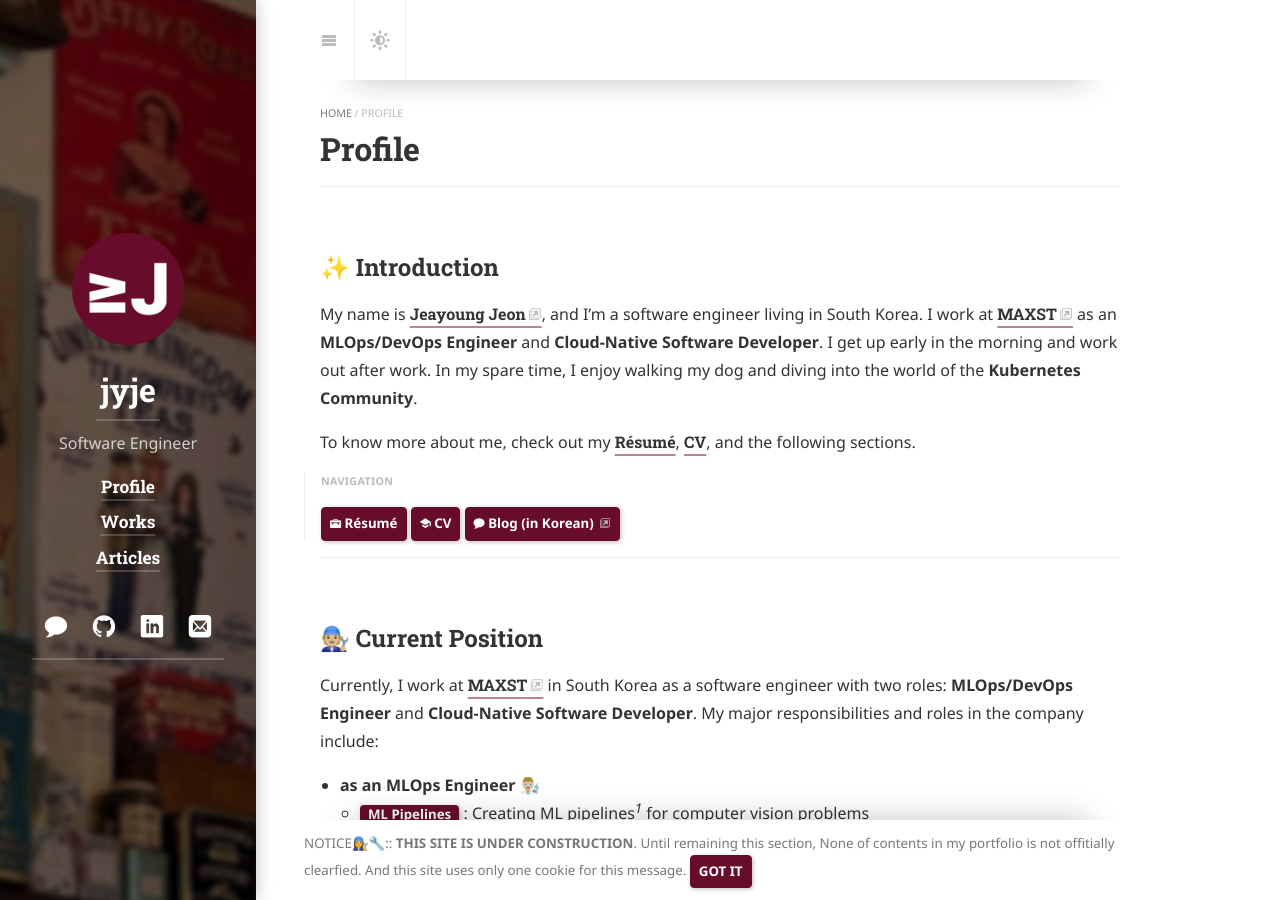
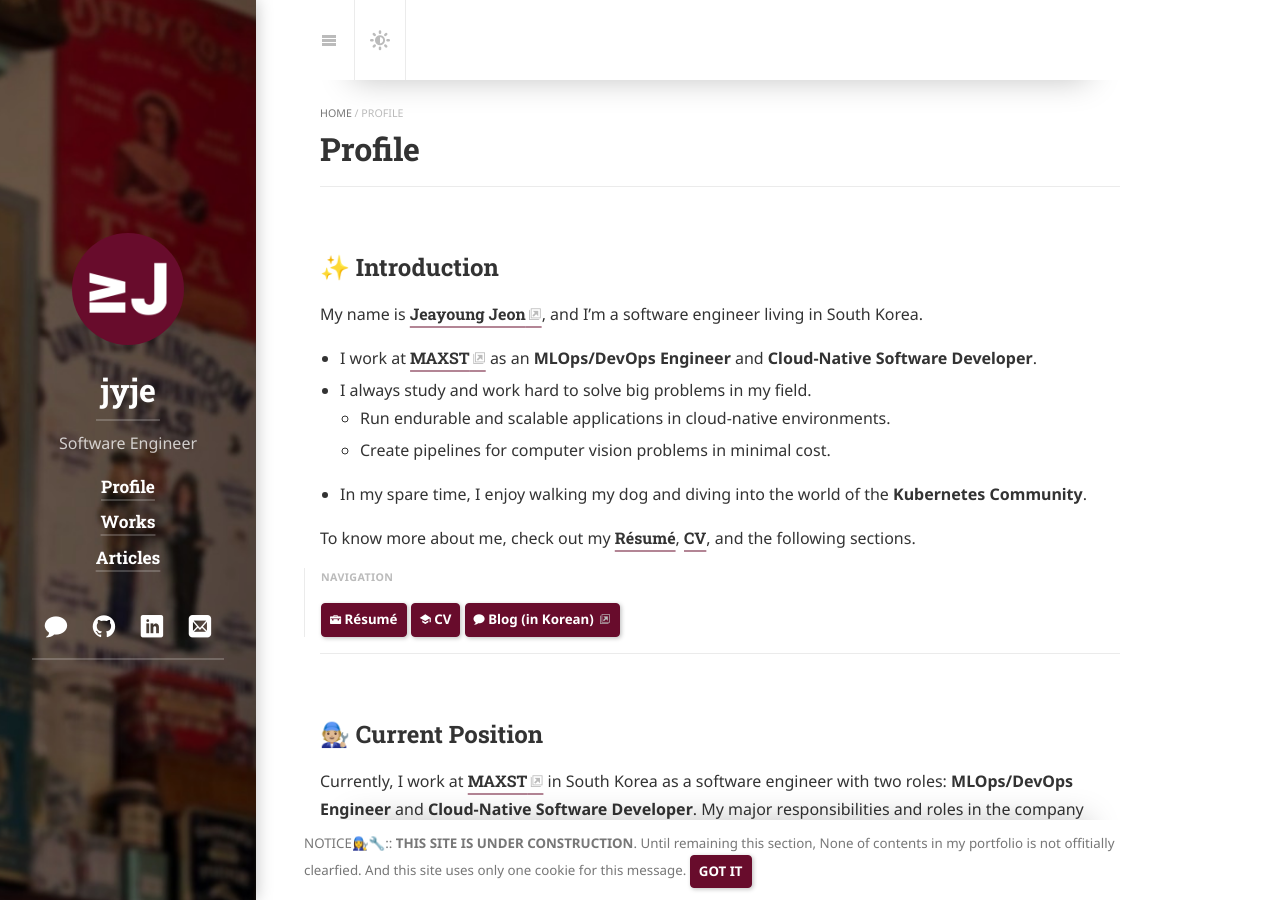
Before and after one commit to jyje/portfolio, a Jekyll site: the page built from profile/index.md, in a window 1280 px wide and 900 px high. Built offline with Jekyll 4.4.1, drawn with Linux system fonts in a browser that asks for light colours; cached includes are drawn as plain includes; nearby versions of some CDN libraries; some web fonts are replaced; library files that are not in the unit come from our copies.

Commit message:
🔧 profile: update contents

```diff
--- a/profile/index.md
+++ b/profile/index.md
@@ -10,8 +10,12 @@ accent_image:
 ## ✨ Introduction
 
 My name is [Jeayoung Jeon]{:.heading.flip-title}, and I'm a software engineer living in South Korea.
-I work at [MAXST]{:.heading.flip-title} as an **MLOps/DevOps Engineer** and **Cloud-Native Software Developer**.
-I get up early in the morning and work out after work. In my spare time, I enjoy walking my dog and diving into the world of the **Kubernetes Community**.
+
+- I work at [MAXST]{:.heading.flip-title} as an **MLOps/DevOps Engineer** and **Cloud-Native Software Developer**.
+- I always study and work hard to solve big problems in my field.
+    - Run endurable and scalable applications in cloud-native environments.
+    - Create pipelines for computer vision problems in minimal cost.
+- In my spare time, I enjoy walking my dog and diving into the world of the **Kubernetes Community**.
 
 To know more about me, check out my [Résumé]{:.heading.flip-title}, [CV]{:.heading.flip-title}, and the following sections.
 
```
